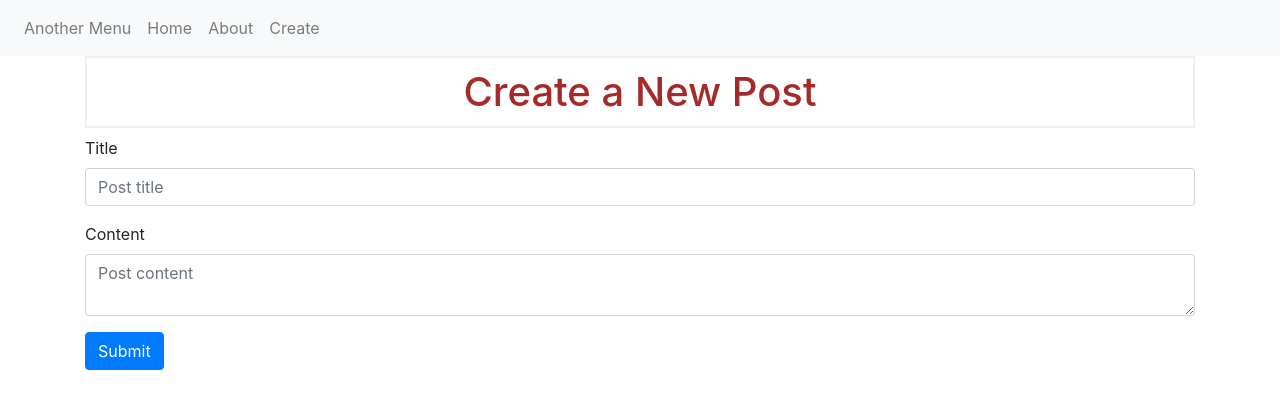
After one commit to firdausraginda/python-web-app, a Flask app: page /create in a window 1280 px wide. The commit adds this page. Shown: the top 409 px of the page. Run offline with Flask 2, Linux system fonts and the light colour scheme; some libraries are stand-ins or nearby versions.

Commit message:
create form to POST data & validate it before submit

```diff
--- a/app.py
+++ b/app.py
@@ -1,4 +1,4 @@
-from flask import Flask, render_template
+from flask import Flask, render_template, request, url_for, flash, redirect
 import sqlite3
 from werkzeug.exceptions import abort
 
@@ -19,6 +19,7 @@ def get_post(post_id):
 
 
 app = Flask(__name__)
+app.config['SECRET_KEY'] = 'random_secret_key'
 
 @app.route('/')
 def hello():
@@ -41,3 +42,21 @@ def about_page():
 def post(post_id):
     post = get_post(post_id)
     return render_template('post.html', post=post)
+
+@app.route('/create', methods=('GET', 'POST'))
+def create():
+    if request.method == 'POST':
+        title = request.form['title']
+        content = request.form['content']
+
+        if not title:
+            flash('Title is required!')
+        else:
+            conn = get_db_connection()
+            conn.execute('INSERT INTO posts (title, content) VALUES (?, ?)',
+                            (title, content))
+            conn.commit()
+            conn.close()
+            return redirect(url_for('home_page'))
+
+    return render_template('create.html')
--- a/templates/base.html
+++ b/templates/base.html
@@ -15,20 +15,30 @@
   </head>
   <body>
     <nav class="navbar navbar-expand-md navbar-light bg-light">
-        <a class="navbar-brand" href="{{ url_for('home_page')}}">Home</a>
-        <a class="navbar-brand" href="{{ url_for('about_page')}}">About</a>
         <button class="navbar-toggler" type="button" data-toggle="collapse" data-target="#navbarNav" aria-controls="navbarNav" aria-expanded="false" aria-label="Toggle navigation">
             <span class="navbar-toggler-icon"></span>
         </button>
         <div class="collapse navbar-collapse" id="navbarNav">
             <ul class="navbar-nav">
-            <li class="nav-item active">
-                <a class="nav-link" href="#">Another Menu</a>
-            </li>
+              <li class="nav-item">
+                  <a class="nav-link" href="#">Another Menu</a>
+              </li>
+              <li class="nav-item">
+                <a class="nav-link" href="{{ url_for('home_page')}}">Home</a>
+              </li>
+              <li class="nav-item">
+                <a class="nav-link" href="{{ url_for('about_page')}}">About</a>
+              </li>
+              <li class="nav-item">
+                <a class="nav-link" href="{{ url_for('create')}}">Create</a>
+              </li>
             </ul>
         </div>
     </nav>
     <div class="container">
+        {% for message in get_flashed_messages() %}
+          <div class="alert alert-danger">{{ message }}</div>
+        {% endfor %}
         {% block content %} {% endblock %}
     </div>
 
--- /dev/null
+++ b/templates/create.html
@@ -0,0 +1,23 @@
+{% extends 'base.html' %}
+
+{% block content %}
+<h1>{% block title %} Create a New Post {% endblock %}</h1>
+
+<form method="post">
+    <div class="form-group">
+        <label for="title">Title</label>
+        <input type="text" name="title"
+               placeholder="Post title" class="form-control"
+               value="{{ request.form['title'] }}"></input>
+    </div>
+
+    <div class="form-group">
+        <label for="content">Content</label>
+        <textarea name="content" placeholder="Post content"
+                  class="form-control">{{ request.form['content'] }}</textarea>
+    </div>
+    <div class="form-group">
+        <button type="submit" class="btn btn-primary">Submit</button>
+    </div>
+</form>
+{% endblock %}
```
Also changed, not shown: database.db.
